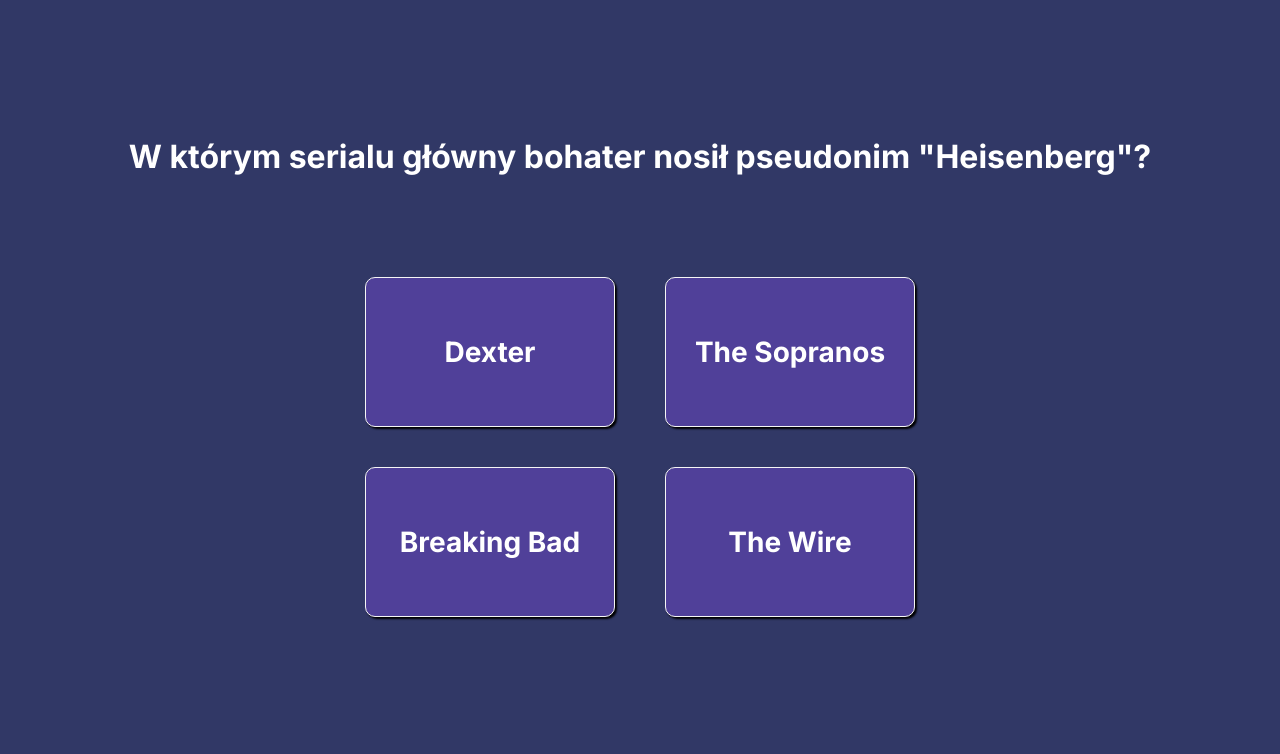
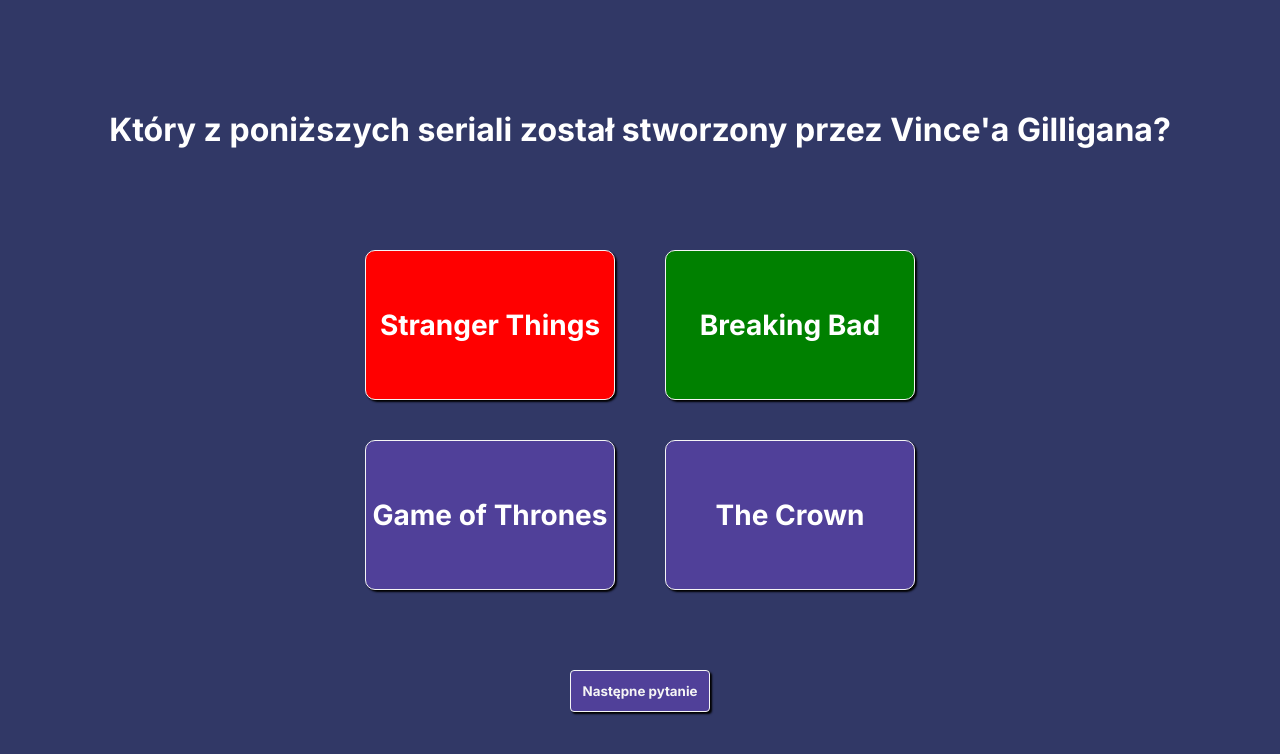
Before and after one commit to Squezer123/AngularProject, an Angular app: page /quiz/1/conduct in a window 1280 px wide. Both pictures are taken after a click on the element "Stranger Things". Shown: the top 754 px of the page. Built offline with nearby package versions, Linux system fonts and the light colour scheme.

Commit message:
Added showing correct answer

```diff
--- a/src/app/quiz-conductor/quiz-conductor.component.html
+++ b/src/app/quiz-conductor/quiz-conductor.component.html
@@ -2,15 +2,25 @@
 <div *ngIf="pytanieIndex < quiz.pytania.length" class="container">
   <h1 class="pytanie-tresc">{{ aktualnePytanie.tresc }}</h1>
   <div class="odpowiedzi-container">
-    <div *ngFor="let odpowiedz of aktualnePytanie.odpowiedzi; let i = index" class="odpowiedz" (click)="chooseAnswer(i)">
+    <div *ngFor="let odpowiedz of aktualnePytanie.odpowiedzi; let i = index"
+         class="odpowiedz"
+         (click)="chooseAnswer(i)"
+         [class.odpowiedz-poprawna]="chosenAnswer !== -1 && i === aktualnePytanie.poprawnaOdpowiedz"
+         [class.odpowiedz-niepoprawna]="chosenAnswer === i && i !== aktualnePytanie.poprawnaOdpowiedz"
+    >
       {{ odpowiedz }}
     </div>
   </div>
+  <button
+    class="btn"
+    [hidden]="chosenAnswer === -1"
+    (click)="setNextQuestion()"
+    >Następne pytanie</button>
 </div>
 
 <!-- quiz have ended -->
 <div *ngIf="pytanieIndex == quiz.pytania.length" class="container">
   <h1 class="koniec">Koniec quizu!</h1>
   <h2 class="wynik">Udzieliłeś/aś poprawnej odpowiedzi na {{ poprawneOdpowiedzi }} z {{ quiz.pytania.length }} pytań</h2>
-  <button class="back-button" type="button" (click)="navigateBack()">Wróć do strony głównej</button>
+  <button class="btn" type="button" (click)="navigateBack()">Wróć do strony głównej</button>
 </div>
--- a/src/app/quiz-conductor/quiz-conductor.component.scss
+++ b/src/app/quiz-conductor/quiz-conductor.component.scss
@@ -3,8 +3,8 @@
   display: flex;
   flex-direction: column;
   align-content: center;
+  justify-content: center;
   padding: 2rem;
-  padding-top: 9%;
   width: 100%;
   height: 100vh;
   max-width: 1200px;
@@ -38,6 +38,14 @@
       border: solid whitesmoke 1px;
       box-shadow: black 2px 2px 2px;
     }
+
+    .odpowiedz-poprawna {
+      background: green;
+    }
+
+    .odpowiedz-niepoprawna {
+      background: red;
+    }
   }
 
   .koniec {
@@ -51,7 +59,7 @@
     color: whitesmoke;
   }
 
-  .back-button {
+  .btn {
     color: whitesmoke;
     padding: 0.75rem;
     border-radius: 0.25rem;
@@ -65,7 +73,7 @@
     margin: 0 auto;
   }
 
-  .back-button:hover {
+  .btn:hover {
     background: blue;
   }
 }
--- a/src/app/quiz-conductor/quiz-conductor.component.ts
+++ b/src/app/quiz-conductor/quiz-conductor.component.ts
@@ -14,6 +14,7 @@ export class QuizConductorComponent {
   pytanieIndex = 0
   aktualnePytanie: Pytanie
   poprawneOdpowiedzi = 0
+  chosenAnswer = -1;
 
   constructor(route: ActivatedRoute,
               private quizService: QuizService,
@@ -24,12 +25,21 @@ export class QuizConductorComponent {
   }
 
   chooseAnswer(index: number) {
+    if(this.chosenAnswer !== -1) {
+      return;
+    }
+
     if(index == this.aktualnePytanie.poprawnaOdpowiedz) {
       this.poprawneOdpowiedzi++
     }
 
+    this.chosenAnswer = index;
+  }
+
+  setNextQuestion() {
     this.pytanieIndex++
     this.aktualnePytanie = this.quiz.pytania[this.pytanieIndex]
+    this.chosenAnswer = -1;
   }
 
   navigateBack() {
```
